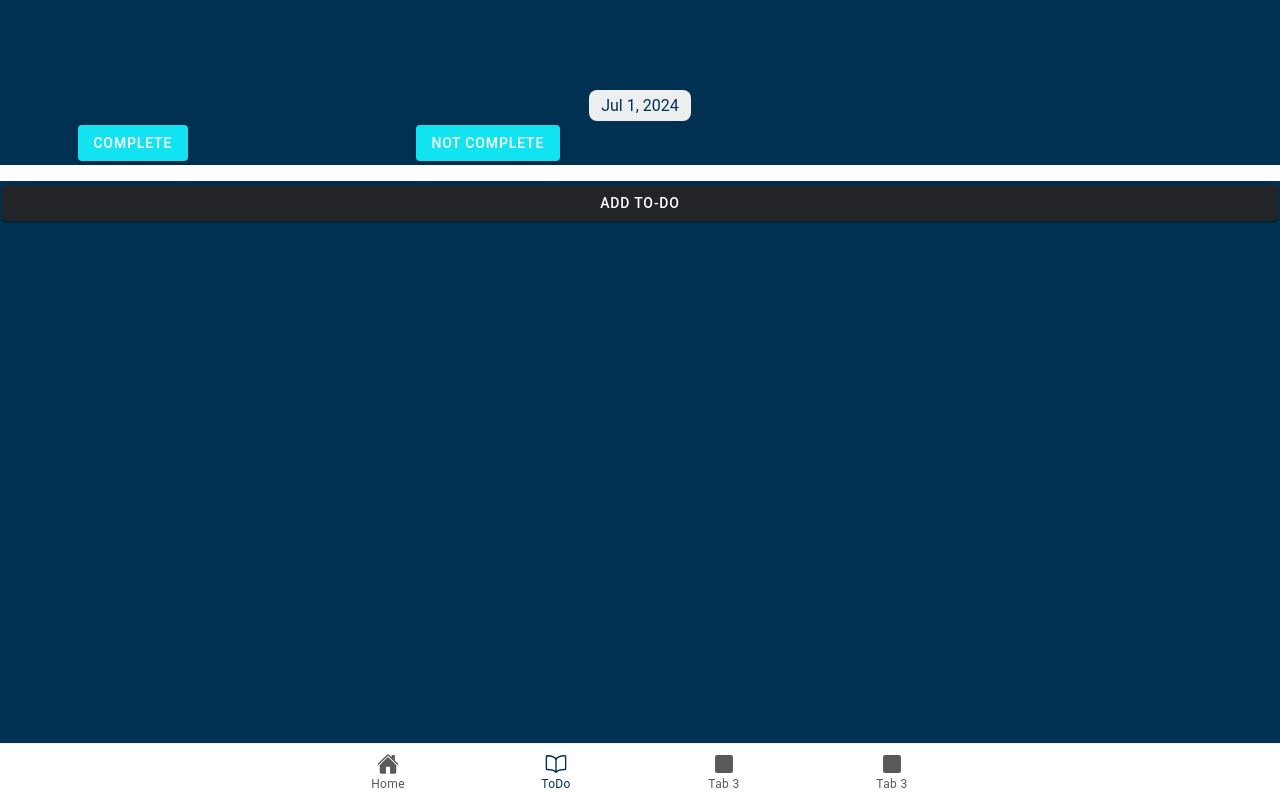
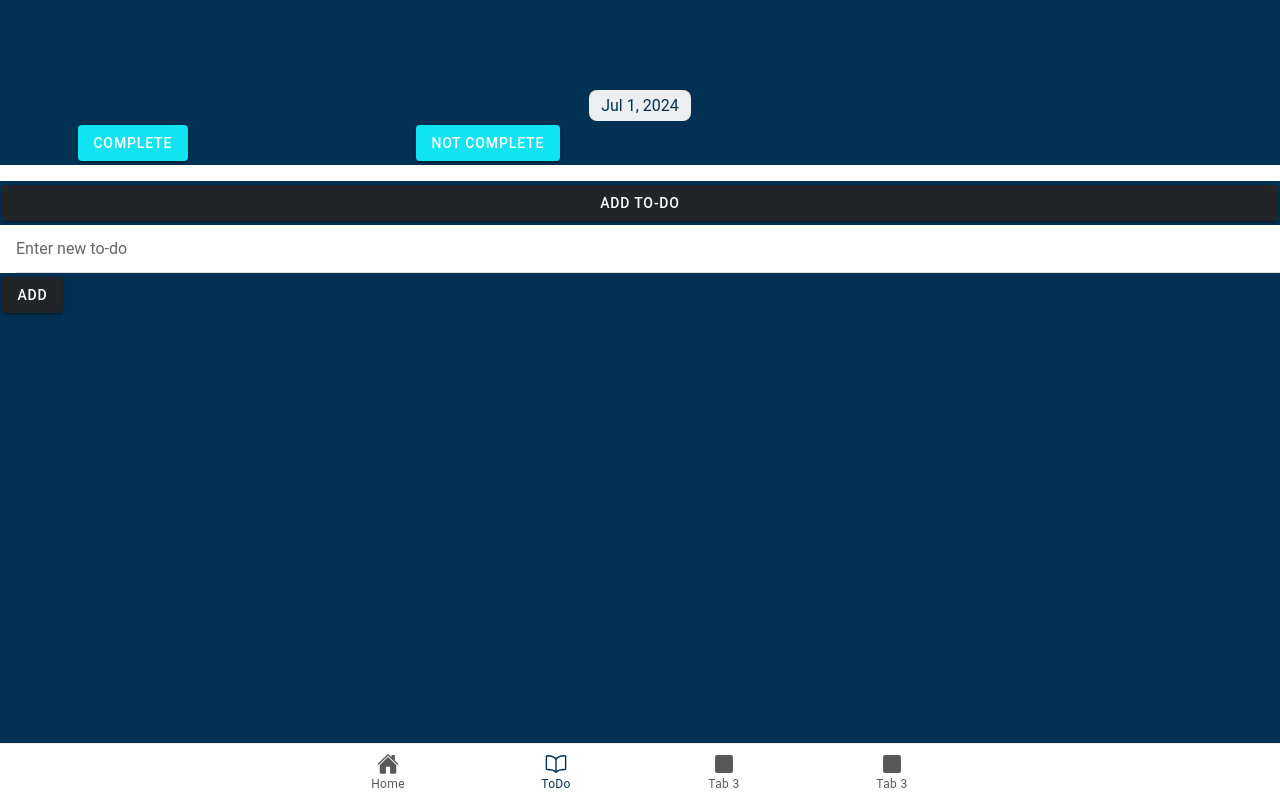
Before and after one commit to leonnwosu/my-activity-app, a React (Vite) app: page /to-do in a window 1280 px wide. Both pictures are taken after a click on the element "ADD TO-DO". Built offline with nearby package versions, Linux system fonts and the light colour scheme.

Commit message:
tab 2 implementation 7/30/24

```diff
--- a/src/pages/to-do/to_do.tsx
+++ b/src/pages/to-do/to_do.tsx
@@ -9,10 +9,15 @@ import {
   IonDatetimeButton,
   IonModal,
   IonList,
+  IonItem,
+  IonInput,
+  IonLabel,
+  IonCheckbox
 } from "@ionic/react";
 import ExploreContainer from "../../components/ExploreContainer";
 import "./to_do.css";
 import React, { useEffect, useState } from "react";
+import { add } from "ionicons/icons";
 interface ToDoItem {
   text: string;
   completed: boolean;
@@ -22,6 +27,8 @@ const ToDo: React.FC = () => {
   const [selectedDate, setSelectedDate] = useState<string>("");
   const [newToDo, setNewToDo] = useState<string>("");
   const [toDoItems, setToDoItems] = useState<{ [key: string]: ToDoItem[] }>({});
+  const [showModal, setShowModal] = useState(false);
+
   const handleDateChange = (e: CustomEvent) => {
     setSelectedDate(e.detail.value);
   };
@@ -72,9 +79,29 @@ const ToDo: React.FC = () => {
     }
   };
 
-  const makedone = ()=>{
+  const addToListModal = () => {
+    setShowModal((prevstate) => !prevstate);
+  };
 
-  }
+  const makedone = (date: string, id: number) => {
+    setToDoItems((prevItems) => {
+      // Create a new array to store updated items
+      const itemsForDate = [...prevItems[date]]; // Make a copy of the items array
+
+      for (let i = 0; i < itemsForDate.length; i++) {
+        if (i === id) {
+          // Update the item if the index matches
+          itemsForDate[i] = {
+            ...itemsForDate[i],
+            completed: !itemsForDate[i].completed,
+          };
+        }
+      }
+
+      // Return the updated state
+      return { ...prevItems, [date]: itemsForDate };
+    });
+  };
   return (
     <IonPage>
       <IonContent fullscreen color="primary">
@@ -106,10 +133,40 @@ const ToDo: React.FC = () => {
             not complete
           </IonButton>
         </div>
-        <IonList></IonList>
-        <IonButton onClick={Addtolist} expand="block" color="dark">
+        <IonList>
+        {toDoItems[selectedDate]?.map((item, index) => (
+                <IonItem key={index} color="primary">
+                  <IonCheckbox
+                    checked={item.completed}
+                    onIonChange={() => makedone(selectedDate, index)}
+                  />
+                  <IonLabel
+                    style={{
+                      textDecoration: item.completed ? "line-through" : "none",
+                    }}
+                  >
+                    {item.text}
+                  </IonLabel>
+                </IonItem>
+              ))}
+        </IonList>
+        <IonButton onClick={addToListModal} expand="block" color="dark">
           ADD TO-DO
         </IonButton>
+        {showModal && (
+          <div className="modal" color="primary">
+            <IonItem>
+              <IonInput
+                 value={newToDo}
+                 placeholder="Enter new to-do"
+                 onIonChange={(e) => setNewToDo(e.detail.value!)}
+              ></IonInput>
+            </IonItem>
+            <IonButton onClick={Addtolist} color="dark">
+              Add
+            </IonButton>{" "}
+          </div>
+        )}
       </IonContent>
     </IonPage>
   );
```
